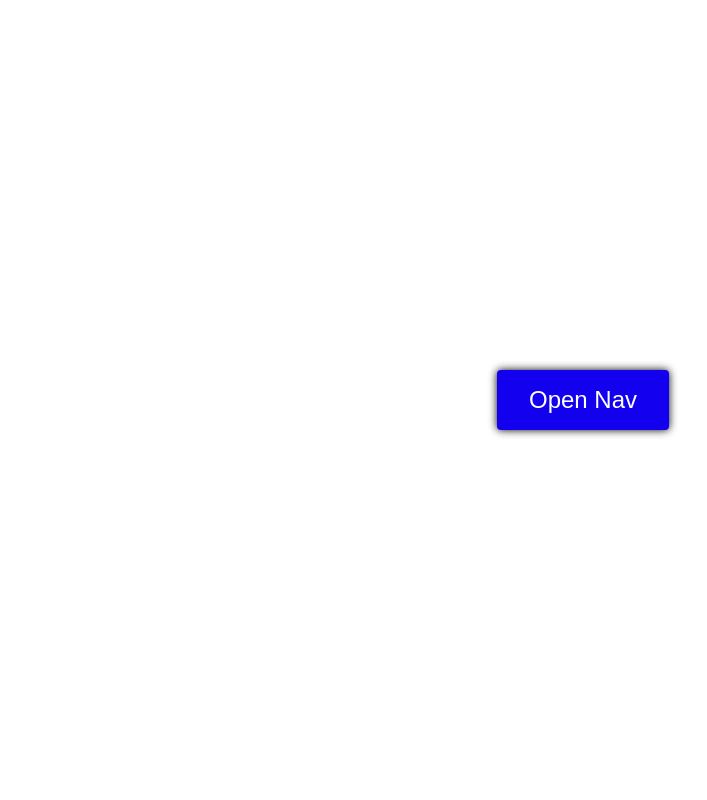
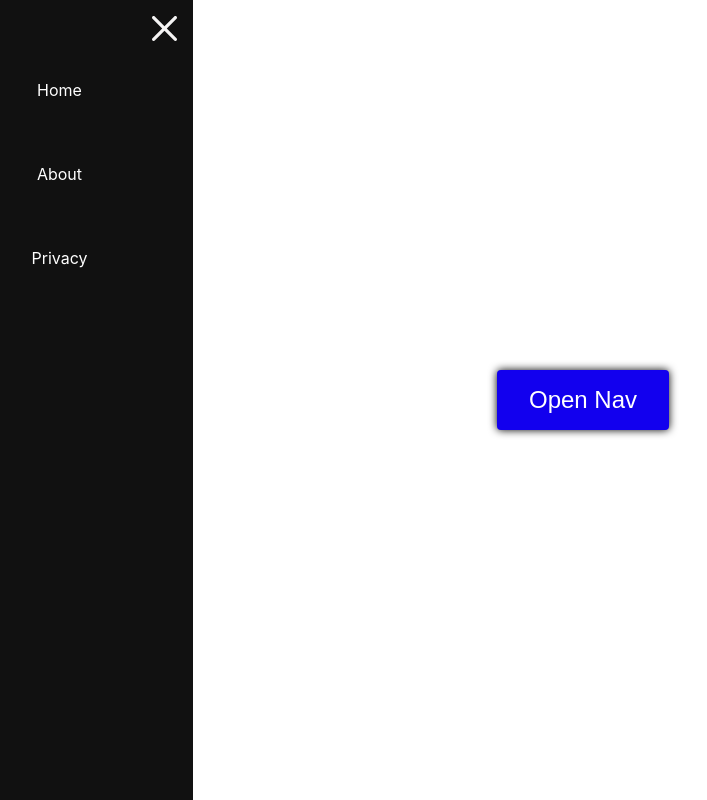
Before and after one commit to joeappleton18/interaction, a React (Create React App) app: page /week-5 in a window 1280 px wide. Shown: the whole page, without its empty margins (57-764 px from the left). Built offline with nearby package versions, Linux system fonts and the light colour scheme.

Commit message:
navigation component complete

```diff
--- a/src/App.js
+++ b/src/App.js
@@ -6,6 +6,7 @@ import Week2 from "./Components/Week2";
 import Week3 from "./Components/Week3";
 import Week4 from "./Components/Week4";
 import Week5 from "./Components/Week5";
+
 
 import { BrowserRouter as Router, Switch, Route, Link } from "react-router-dom";
 
@@ -43,10 +44,11 @@ const Home = () => (
       <li>
         <Link to="/week-4"> Week 4</Link>
       </li>
-
       <li>
         <Link to="/week-5"> Week 5</Link>
       </li>
+
+
     </StyledNav>
   </nav>
 );
--- a/src/Components/Week5/index.js
+++ b/src/Components/Week5/index.js
@@ -1,24 +1,26 @@
 import React, { useState } from 'react';
-import styled from "styled-components";
-import closeIcon from "../../assets/close.svg";
-import { Button } from "../Week3/index";
-import { Swipeable } from 'react-swipeable'
+import styled from 'styled-components';
+import closeIcon from "../../assets/close_icon.svg";
+import { Button } from "../Week3/";
+import { Swipeable } from 'react-swipeable';
 
 const StyledWrapper = styled.div`
+
     display: flex;
     justify-content: center;
     align-items: center;
     height: 100vh;
-`
+`;
 
-const StyleSideNav = styled.div`
+const StyledSideNav = styled.div`
+
     height: 100vh;
     width: ${(props) => props.open ? '250px' : '0px'};
+    transition: 1s;
     position: fixed;
     top: 0;
     left: 0;
     background: #111;
-    transition: 1s;
 `;
 
 const StyledCloseIcon = styled.img`
@@ -31,10 +33,13 @@ const StyledCloseIcon = styled.img`
 `;
 
 const StyledNav = styled.ul`
+
     display: flex;
     color: white;
     flex-direction: column;
+
     & li {
+
         text-align: center;
         list-style: none;
         margin-top: 4rem;
@@ -42,59 +47,41 @@ const StyledNav = styled.ul`
         &:hover {
             color: grey;
         }
-    }
-`;
 
+    }`;
 
 
 const Week5 = () => {
 
+    const [navOpen, setNavOpen] = useState(true);
 
-
-    const [navOpen, setNavOpen] = useState(false);
+    const handleClose = () => {
+        setNavOpen(false);
+    }
     const handleOpen = () => {
         setNavOpen(true);
     }
 
-    const handleClose = () => {
-        setNavOpen(false);
-    }
 
-    const handleSwipe = (event) => {
 
-        if (event.dir === "Right") {
-            setNavOpen(true);
-        }
+    return (<>
+        <StyledWrapper>
+            <StyledSideNav open={navOpen}>
+                <StyledCloseIcon onClick={handleClose} src={closeIcon} />
+                {
+                    navOpen &&
+                    (<StyledNav>
+                        <li>Home</li>
+                        <li>About</li>
+                        <li>Privacy</li>
+                    </StyledNav>)
+                }
+            </StyledSideNav>
 
-        if (event.dir === "Left") {
-            setNavOpen(false);
-        }
+            <Button onClick={handleOpen} color="#1200ee"> Open Nav </Button>
+        </StyledWrapper></>
 
-    }
-
-    return (
-        <>
-            <Swipeable onSwiped={handleSwipe}>
-
-                <StyledWrapper >
-
-                    {
-                        <StyleSideNav open={navOpen}>
-                            <StyledCloseIcon onClick={handleClose} src={closeIcon} />
-                            {
-                                navOpen && (
-                                    <StyledNav>
-                                        <li>Home</li>
-                                        <li>About</li>
-                                        <li>Privacy</li>
-                                    </StyledNav>)
-                            }
-                        </StyleSideNav>
-                    }
-                    <Button onClick={handleOpen} color="#1200ee"> Open Nav</Button>
-                </StyledWrapper>
-            </Swipeable>
-        </>)
+    )
 }
 
 export default Week5;
```
Also changed, not shown: src/assets/close_icon.svg (added).
